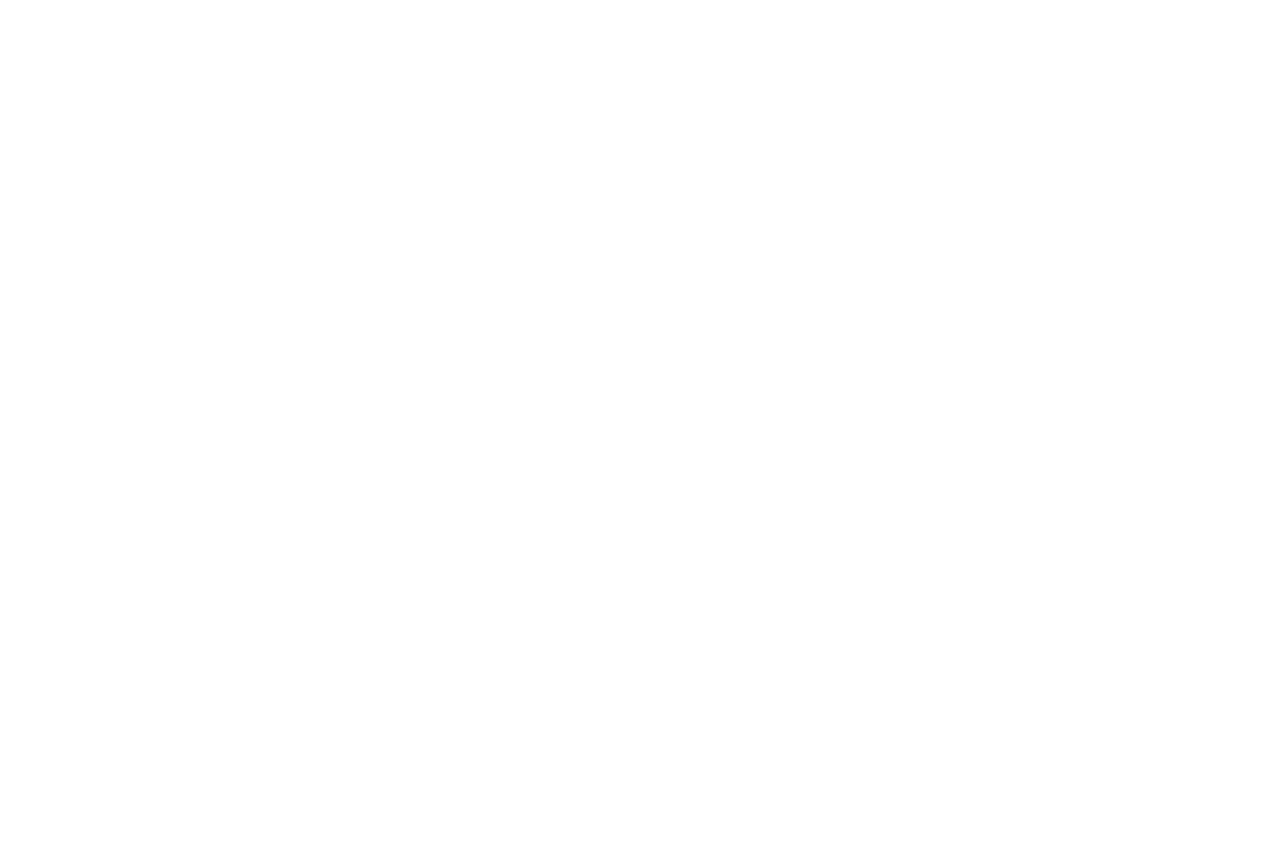
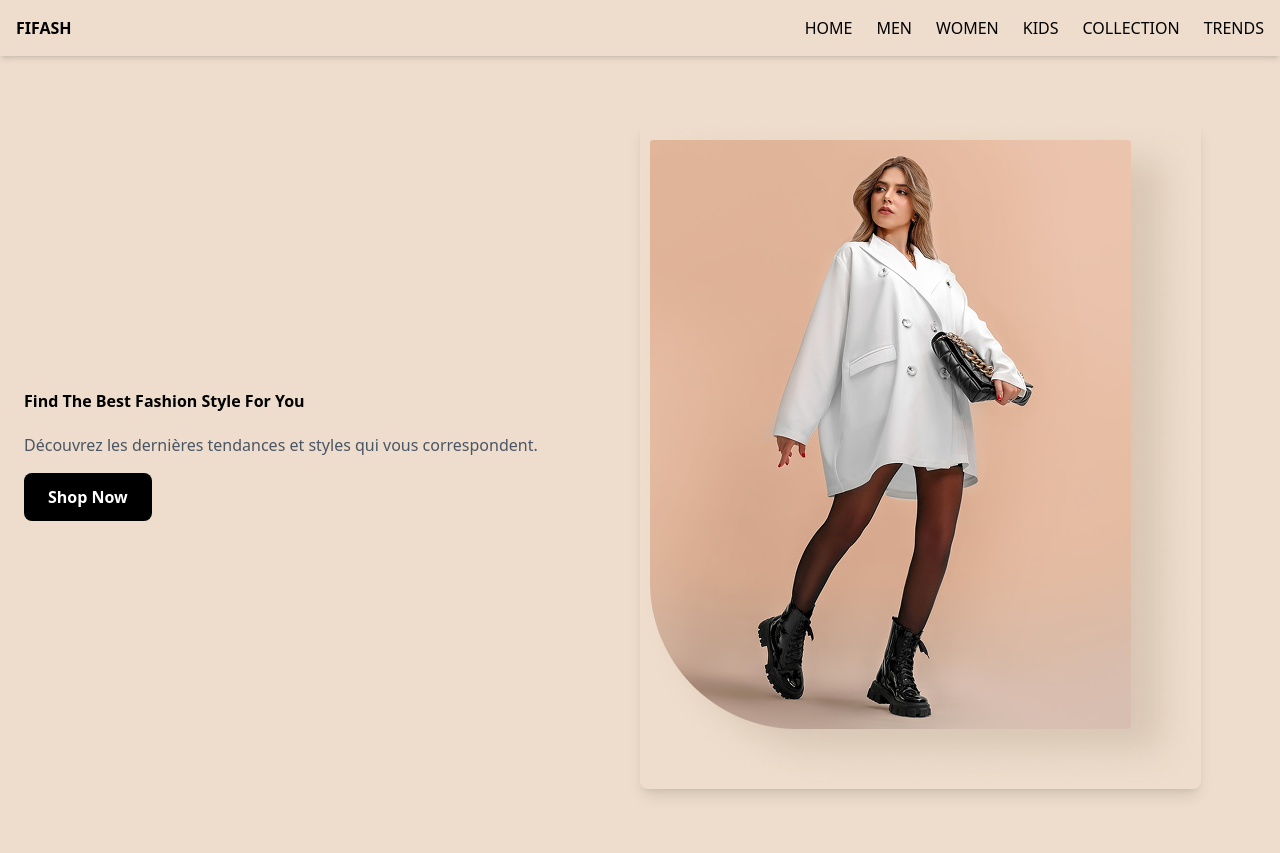
Before and after one commit to Kevinbyamungu/fishash, a PHP site: page /templates/public/home.blade.php in a window 1280 px wide. Before the commit the page is empty. Before the commit the page ends 800 px from the top, so only its background shows below. Run offline with PHP 8.4, Linux system fonts and the light colour scheme.

Commit message:
page d'accueil
page d'accueil

```diff
--- a/app/Controllers/PublicControllers.php
+++ b/app/Controllers/PublicControllers.php
@@ -8,11 +8,13 @@
 
 class PublicControllers {
 
+    private $container;
+
     public function __construct(ContainerInterface $container) {
         $this->container = $container;
     }
 
-    public function home( Request $request, Response $response ): Response {
+    public function home( Request $request, Response $response ) {
         $views = $this->container->get('path')->run('public.home');
         $response->getBody()->write($views);
         return $response;
--- a/templates/public/home.blade.php
+++ b/templates/public/home.blade.php
@@ -7,7 +7,34 @@
     <title>Home</title>
     <script src="./assets/js/tailwindcss.js"></script>
 </head>
-<body>
+<body class="bg-[#EEDDCC]">
+    <header class="shadow-md" >
+        <div class="container mx-auto flex justify-between items-center p-4" >
+            <h1 class="text-2x1 font-bold" >FIFASH</h1>
+            <nav>
+                <ul class="flex space-x-6">
+                    <li><a href="#" class="hover:text-gray-500" >HOME</a></li>
+                    <li><a href="#" class="hover:text-gray-500" >MEN</a></li>
+                    <li><a href="#" class="hover:text-gray-500" >WOMEN</a></li>
+                    <li><a href="#" class="hover:text-gray-500" >KIDS</a></li>
+                    <li><a href="#" class="hover:text-gray-500" >COLLECTION</a></li>
+                    <li><a href="#" class="hover:text-gray-500" >TRENDS</a></li>
+                </ul>
+            </nav>
+        </div>
+    </header>
 
+    <section class="br-gradient-to-r from-gray-50 to-gray-200 py-16" >
+        <div class="container mx-auto flex items-center justify-between">
+            <div class="w-1/2 p-6">
+                <h2 class="text-5x1 font-bold mb-5 ">Find The Best Fashion Style For You</h2>
+                <p class="text-gray-600 mb-4">Découvrez les dernières tendances et styles qui vous correspondent.</p>
+                <a href="#"><button class="px-6 py-3 bg-black text-white font-semibold rounded-lg hover:bg-gray-800" >Shop Now</button></a>
+            </div>
+            <div class="w-1/2">
+                <img src="../../public/assets/photo/Rectangle 6.png" alt="" class="rounded-lg shadow-lg" >
+            </div>
+        </div>
+    </section>
 </body>
 </html>
```
Also changed, not shown: public/assets/photo/Ellipse 13.png (added), public/assets/photo/Mask group.png (added), public/assets/photo/Rectangle 145.png (added), public/assets/photo/Rectangle 147.png (added), public/assets/photo/Rectangle 148.png (added), public/assets/photo/Vector.png (added), 3 other files.
